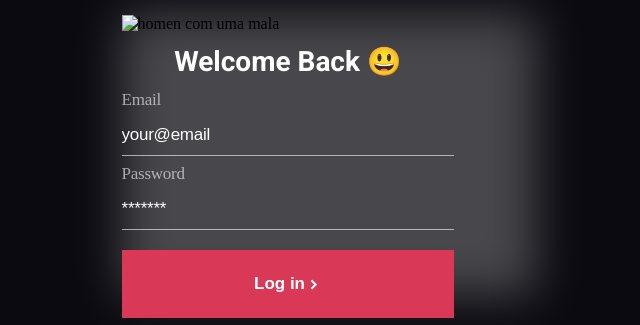
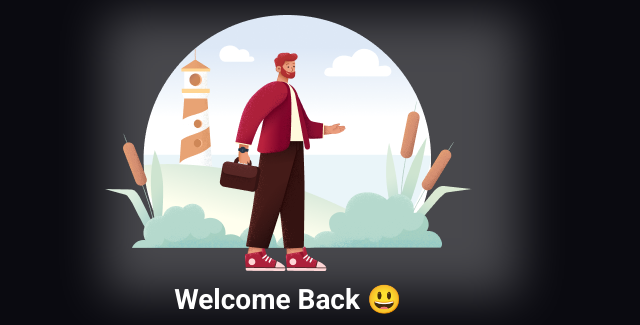
Before and after one commit to FelipeAugustoFialho/Project-Login, a plain HTML site: page index.html in a window 1280 px wide. Shown: the top 325 px of the page, without its empty margins (352-992 px from the left). Drawn offline with nearby package versions, Linux system fonts and the light colour scheme.

Commit message:
correção img

```diff
--- a/index.html
+++ b/index.html
@@ -15,7 +15,7 @@
 <body>
     <main>
         <div class="blur"></div>
-        <img src="img/sapiens (1) 1.png" alt="homen com uma mala">
+        <img src="img/sapiens 2.png" alt="homen com uma mala">
         <h1>Welcome Back 😃</h1>
 
         <div class="container-inputs">
```
